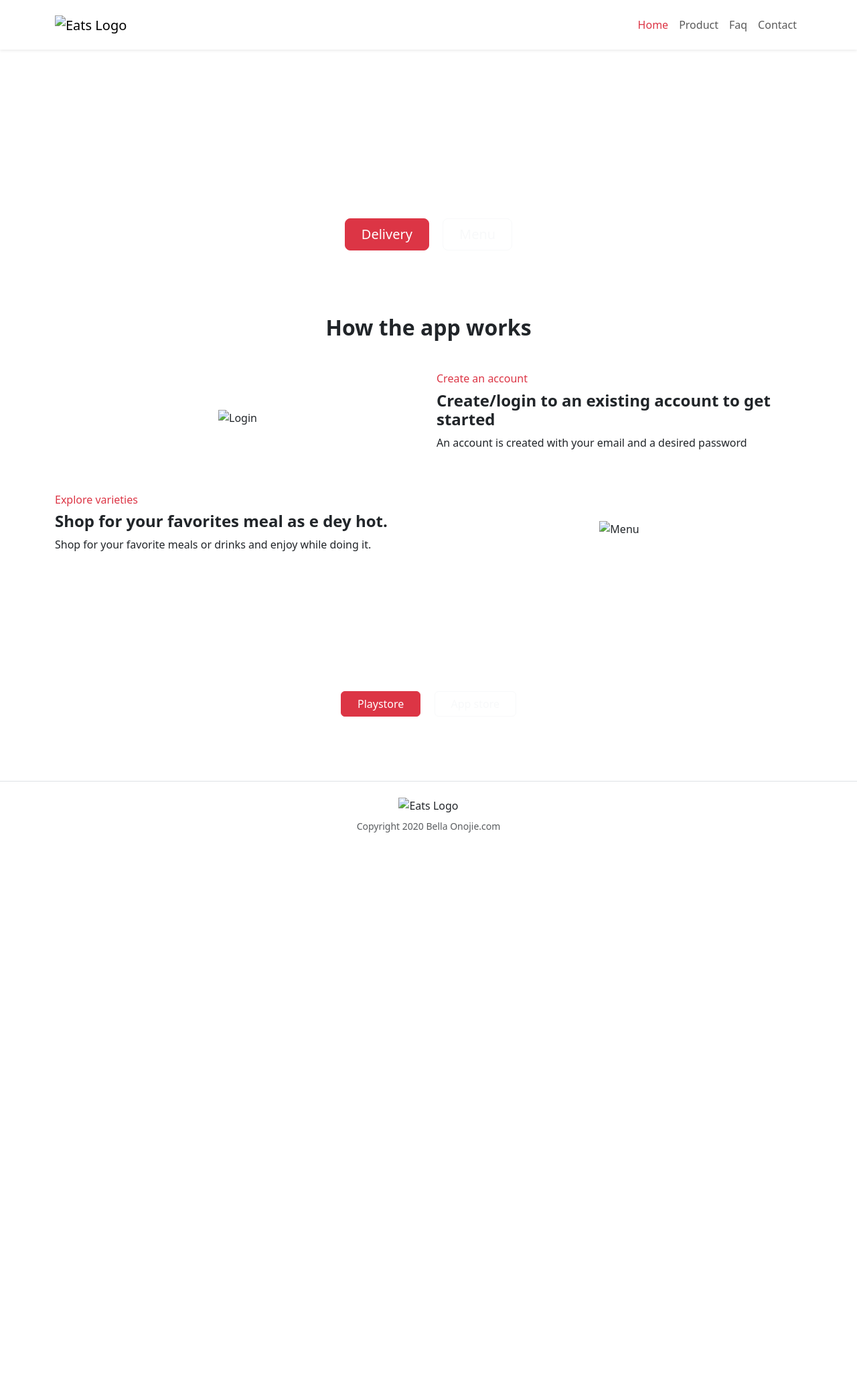
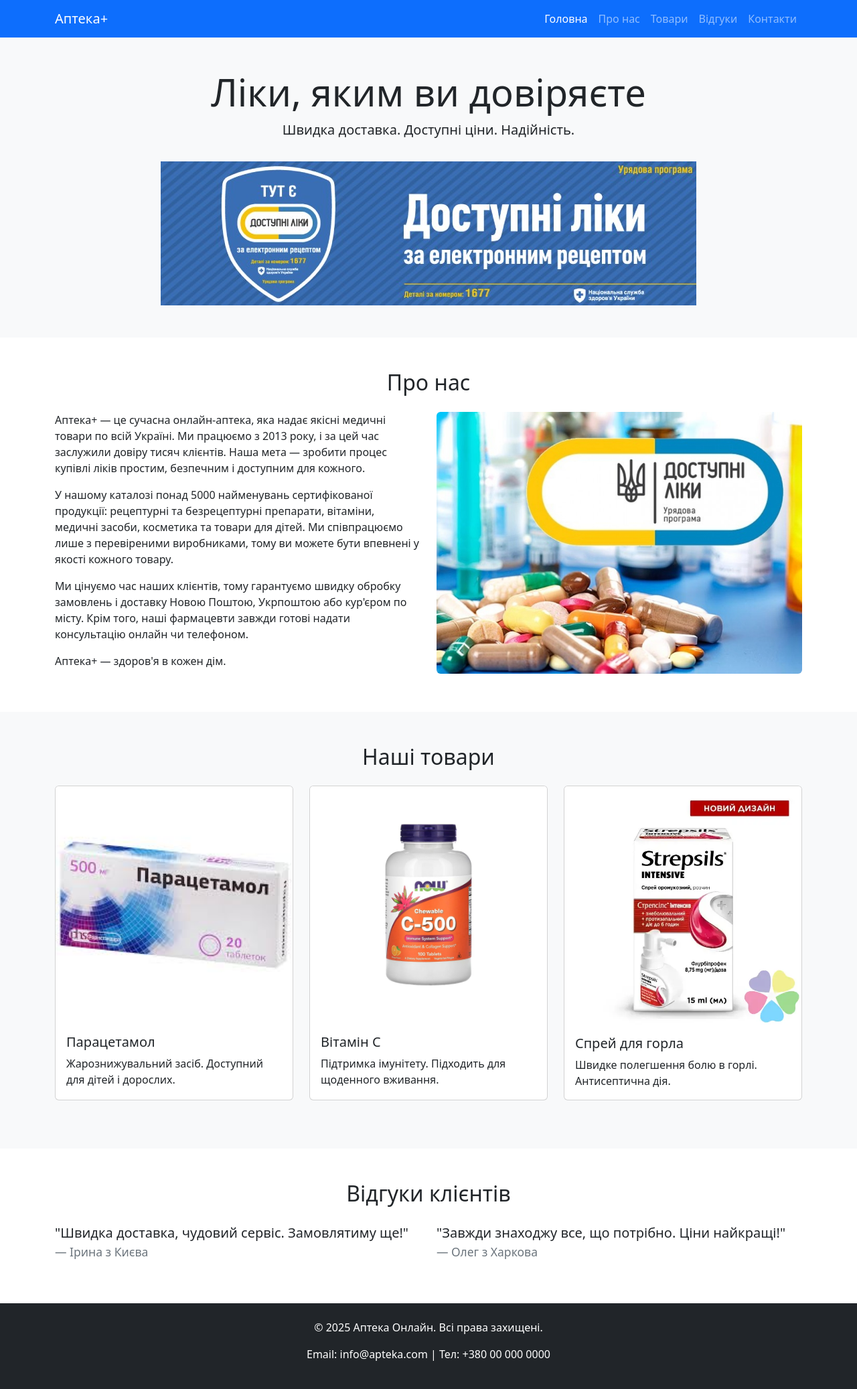
Before and after one commit to Kolya4954/Bootstrap, a plain HTML site: page index.html in a window 1280 px wide. Shown: the whole page at 67% size. Before the commit the page ends 1268 px from the top, so only its background shows below. Drawn offline with nearby package versions, Linux system fonts and the light colour scheme.

Commit message:
bootstrap

```diff
--- a/index.html
+++ b/index.html
@@ -1,95 +1,124 @@
-<!DOCTYPE html>
-<html lang="en">
+<!doctype html>
+<html lang="uk">
 <head>
-  <meta charset="UTF-8">
-  <title>Eats Restaurant</title>
+  <meta charset="utf-8">
   <meta name="viewport" content="width=device-width, initial-scale=1">
-  <!-- Bootstrap CSS -->
+  <title>Аптека Онлайн</title>
   <link href="https://cdn.jsdelivr.net/npm/bootstrap@5.3.3/dist/css/bootstrap.min.css" rel="stylesheet">
 </head>
 <body>
 
-<!-- Header -->
-<nav class="navbar navbar-expand-lg bg-white shadow-sm py-3">
+<!-- Хедер -->
+<nav class="navbar navbar-expand-lg navbar-dark bg-primary">
   <div class="container">
-    <a class="navbar-brand" href="#">
-      <img src="eats-logo.png" alt="Eats Logo" height="40">
-    </a>
+    <a class="navbar-brand" href="#">Аптека+</a>
+    <button class="navbar-toggler" type="button" data-bs-toggle="collapse" data-bs-target="#navbarNav">
+      <span class="navbar-toggler-icon"></span>
     </button>
-    <div class="collapse navbar-collapse" id="navMenu">
+    <div class="collapse navbar-collapse" id="navbarNav">
       <ul class="navbar-nav ms-auto">
-        <li class="nav-item"><a class="nav-link active text-danger" href="#">Home</a></li>
-        <li class="nav-item"><a class="nav-link" href="#">Product</a></li>
-        <li class="nav-item"><a class="nav-link" href="#">Faq</a></li>
-        <li class="nav-item"><a class="nav-link" href="#">Contact</a></li>
+        <li class="nav-item"><a class="nav-link active" href="#">Головна</a></li>
+        <li class="nav-item"><a class="nav-link" href="#about">Про нас</a></li>
+        <li class="nav-item"><a class="nav-link" href="#products">Товари</a></li>
+        <li class="nav-item"><a class="nav-link" href="#reviews">Відгуки</a></li>
+        <li class="nav-item"><a class="nav-link" href="#contact">Контакти</a></li>
       </ul>
     </div>
   </div>
 </nav>
 
-<!-- Hero Section -->
-<section class="text-white text-center py-5" style="background-image: url('food-background.jpg'); background-size: cover; background-position: center;">
+<!-- Головний банер -->
+<header class="bg-light text-center py-5">
   <div class="container">
-    <h6 class="fw-bold">Restaurant app</h6>
-    <h1 class="fw-bold display-5">Why stay hungry when <br> you can order form Eats</h1>
-    <p class="lead">Order in exchange for hunger</p>
-    <div class="mt-4">
-      <a href="#" class="btn btn-danger btn-lg me-3 px-4">Delivery</a>
-      <a href="#" class="btn btn-outline-light btn-lg px-4">Menu</a>
-    </div>
+    <h1 class="display-4">Ліки, яким ви довіряєте</h1>
+    <p class="lead">Швидка доставка. Доступні ціни. Надійність.</p>
+    <img src="./images/image_0-5.jpg" class="img-fluid mt-3" alt="Банер">
   </div>
-</section>
+</header>
 
-<!-- How the App Works -->
-<section class="py-5 text-center">
+<!-- Про нас -->
+<section id="about" class="py-5 bg-white">
   <div class="container">
-    <h2 class="mb-5 fw-bold">How the app works</h2>
-
-    <div class="row align-items-center mb-5">
-      <div class="col-md-6 mb-4 mb-md-0">
-        <img src="login-phone.png" class="img-fluid" alt="Login">
+    <h2 class="text-center mb-4">Про нас</h2>
+    <div class="row">
+      <div class="col-md-6">
+        <p>Аптека+ — це сучасна онлайн-аптека, яка надає якісні медичні товари по всій Україні. Ми працюємо з 2013 року, і за цей час заслужили довіру тисяч клієнтів. Наша мета — зробити процес купівлі ліків простим, безпечним і доступним для кожного.</p>
+        <p>У нашому каталозі понад 5000 найменувань сертифікованої продукції: рецептурні та безрецептурні препарати, вітаміни, медичні засоби, косметика та товари для дітей. Ми співпрацюємо лише з перевіреними виробниками, тому ви можете бути впевнені у якості кожного товару.</p>
+        <p>Ми цінуємо час наших клієнтів, тому гарантуємо швидку обробку замовлень і доставку Новою Поштою, Укрпоштою або кур'єром по місту. Крім того, наші фармацевти завжди готові надати консультацію онлайн чи телефоном.</p>
+        <p>Аптека+ — здоров'я в кожен дім.</p>
       </div>
-      <div class="col-md-6 text-start">
-        <h6 class="text-danger">Create an account</h6>
-        <h4 class="fw-bold">Create/login to an existing account to get started</h4>
-        <p>An account is created with your email and a desired password</p>
-      </div>
-    </div>
-
-    <div class="row align-items-center">
-      <div class="col-md-6 text-start order-2 order-md-1">
-        <h6 class="text-danger">Explore varieties</h6>
-        <h4 class="fw-bold">Shop for your favorites meal as e dey hot.</h4>
-        <p>Shop for your favorite meals or drinks and enjoy while doing it.</p>
-      </div>
-      <div class="col-md-6 order-1 order-md-2 mb-4 mb-md-0">
-        <img src="menu-phone.png" class="img-fluid" alt="Menu">
+      <div class="col-md-6">
+        <img src="./images/dostupni-liki-ternopil-19-05-2020.jpg" class="img-fluid rounded" alt="Про нас">
       </div>
     </div>
   </div>
 </section>
 
-<!-- Order Now -->
-<section class="py-5 text-white text-center" style="background-image: url('bags-background.jpg'); background-size: cover; background-position: center;">
+<!-- Наші товари -->
+<section id="products" class="py-5 bg-light">
   <div class="container">
-    <h2 class="fw-bold">Order now.</h2>
-    <p>Available on your favorite store. Start your premium experience now</p>
-    <div class="mt-4">
-      <a href="#" class="btn btn-danger me-3 px-4">Playstore</a>
-      <a href="#" class="btn btn-outline-light px-4">App store</a>
+    <h2 class="text-center mb-4">Наші товари</h2>
+    <div class="row">
+      <div class="col-md-4 mb-4">
+        <div class="card h-100">
+          <img src="./images/images (1).jpg" class="card-img-top" alt="Товар 1">
+          <div class="card-body">
+            <h5 class="card-title">Парацетамол</h5>
+            <p class="card-text">Жарознижувальний засіб. Доступний для дітей і дорослих.</p>
+          </div>
+        </div>
+      </div>
+      <div class="col-md-4 mb-4">
+        <div class="card h-100">
+          <img src="./images/add2ecee-0a4a-11f0-82f4-00155d9a5309-800x800.jpg" class="card-img-top" alt="Товар 2">
+          <div class="card-body">
+            <h5 class="card-title">Вітамін C</h5>
+            <p class="card-text">Підтримка імунітету. Підходить для щоденного вживання.</p>
+          </div>
+        </div>
+      </div>
+      <div class="col-md-4 mb-4">
+        <div class="card h-100">
+          <img src="./images/043626-strepsils-intensiv-spre.1000x1000w.webp" class="card-img-top" alt="Товар 3">
+          <div class="card-body">
+            <h5 class="card-title">Спрей для горла</h5>
+            <p class="card-text">Швидке полегшення болю в горлі. Антисептична дія.</p>
+          </div>
+        </div>
+      </div>
     </div>
   </div>
 </section>
 
-<!-- Footer -->
-<footer class="bg-white text-center py-4 mt-5 border-top">
+<!-- Відгуки -->
+<section id="reviews" class="py-5 bg-white">
   <div class="container">
-    <img src="eats-logo.png" alt="Eats Logo" height="40" class="mb-2">
-    <p class="mb-0 small text-muted">Copyright 2020 Bella Onojie.com</p>
+    <h2 class="text-center mb-4">Відгуки клієнтів</h2>
+    <div class="row">
+      <div class="col-md-6">
+        <blockquote class="blockquote">
+          <p>"Швидка доставка, чудовий сервіс. Замовлятиму ще!"</p>
+          <footer class="blockquote-footer">Ірина з Києва</footer>
+        </blockquote>
+      </div>
+      <div class="col-md-6">
+        <blockquote class="blockquote">
+          <p>"Завжди знаходжу все, що потрібно. Ціни найкращі!"</p>
+          <footer class="blockquote-footer">Олег з Харкова</footer>
+        </blockquote>
+      </div>
+    </div>
+  </div>
+</section>
+
+<!-- Футер -->
+<footer id="contact" class="bg-dark text-white py-4">
+  <div class="container text-center">
+    <p>© 2025 Аптека Онлайн. Всі права захищені.</p>
+    <p>Email: info@apteka.com | Тел: +380 00 000 0000</p>
   </div>
 </footer>
 
-<!-- Bootstrap JS -->
 <script src="https://cdn.jsdelivr.net/npm/bootstrap@5.3.3/dist/js/bootstrap.bundle.min.js"></script>
 </body>
 </html>
```
Also changed, not shown: images/043626-strepsils-intensiv-spre.1000x1000w.webp (added), images/67ed17487e76e.jpeg (added), images/add2ecee-0a4a-11f0-82f4-00155d9a5309-800x800.jpg (added), images/dostupni-liki-ternopil-19-05-2020.jpg (added), images/image_0-5.jpg (added), images/images (1).jpg (added).
